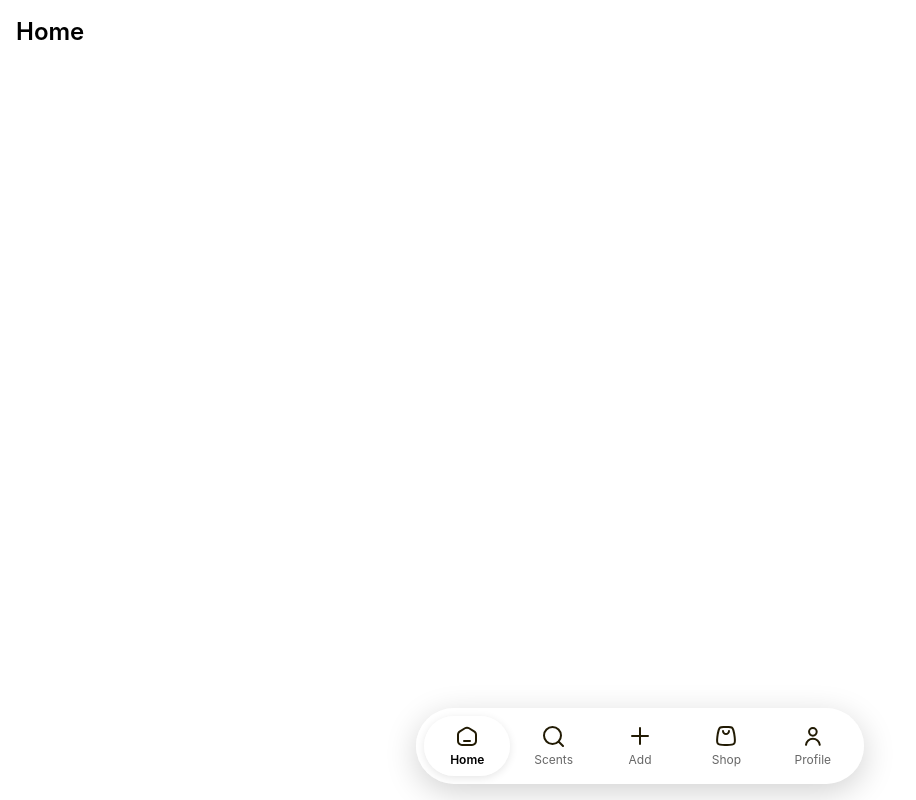
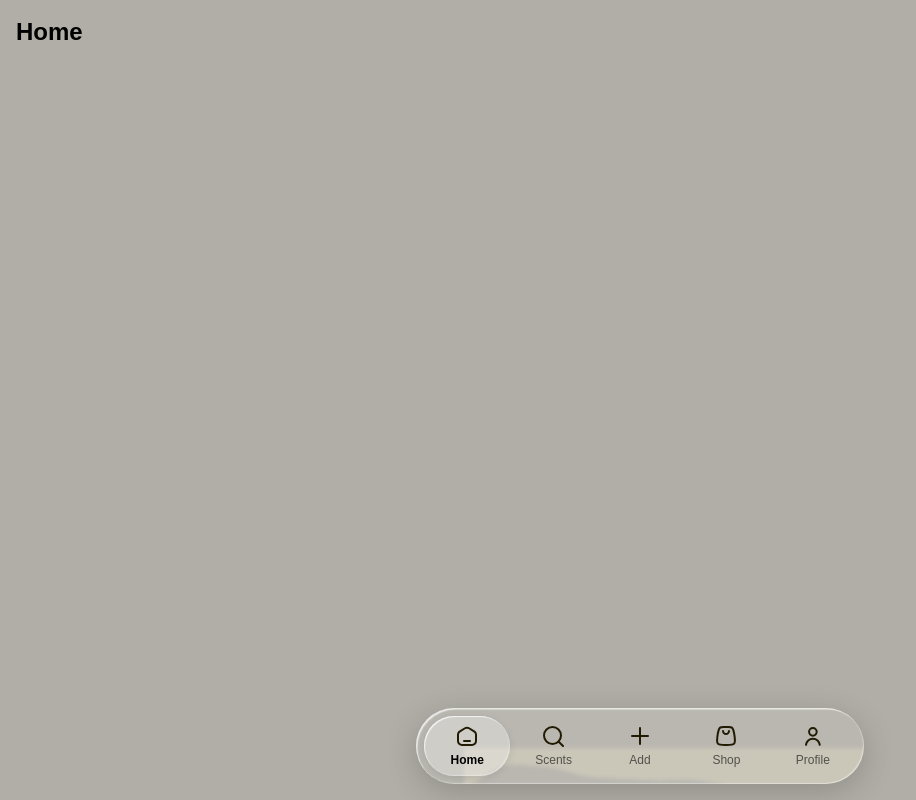
Before and after one commit to MichalRadovanHresko/neroli, a React (Vite) app in the folder neroli/: page / in a window 1280 px wide. Shown: the whole page, without its empty margins (0-916 px from the left). Built offline with nearby package versions, Linux system fonts and the light colour scheme.

Commit message:
Add base colors, fonts from figma, update README

```diff
--- a/neroli/src/index.css
+++ b/neroli/src/index.css
@@ -1,4 +1,27 @@
 @import "tailwindcss";
+
+:root {
+    --primary-color: #221B04;
+    --secondary-color: #000000;
+    --container-background: #D6D2C6;
+    --background-color: #B0AEA6;
+}
+
+body {
+    background-color: var(--background-color);
+    font-family: "Montserrat", sans-serif;
+    font-weight: 400;
+    font-style: normal;
+}
+
+h1,
+h2,
+h3,
+h4,
+h5,
+h6 {
+    font-family: "Aboreto", sans-serif;
+}
 
 .liquid-glass {
   background: rgba(255, 255, 255, 0.12);
```
Also changed, not shown: 1 other file (tests, documents, lock files or other folders).
